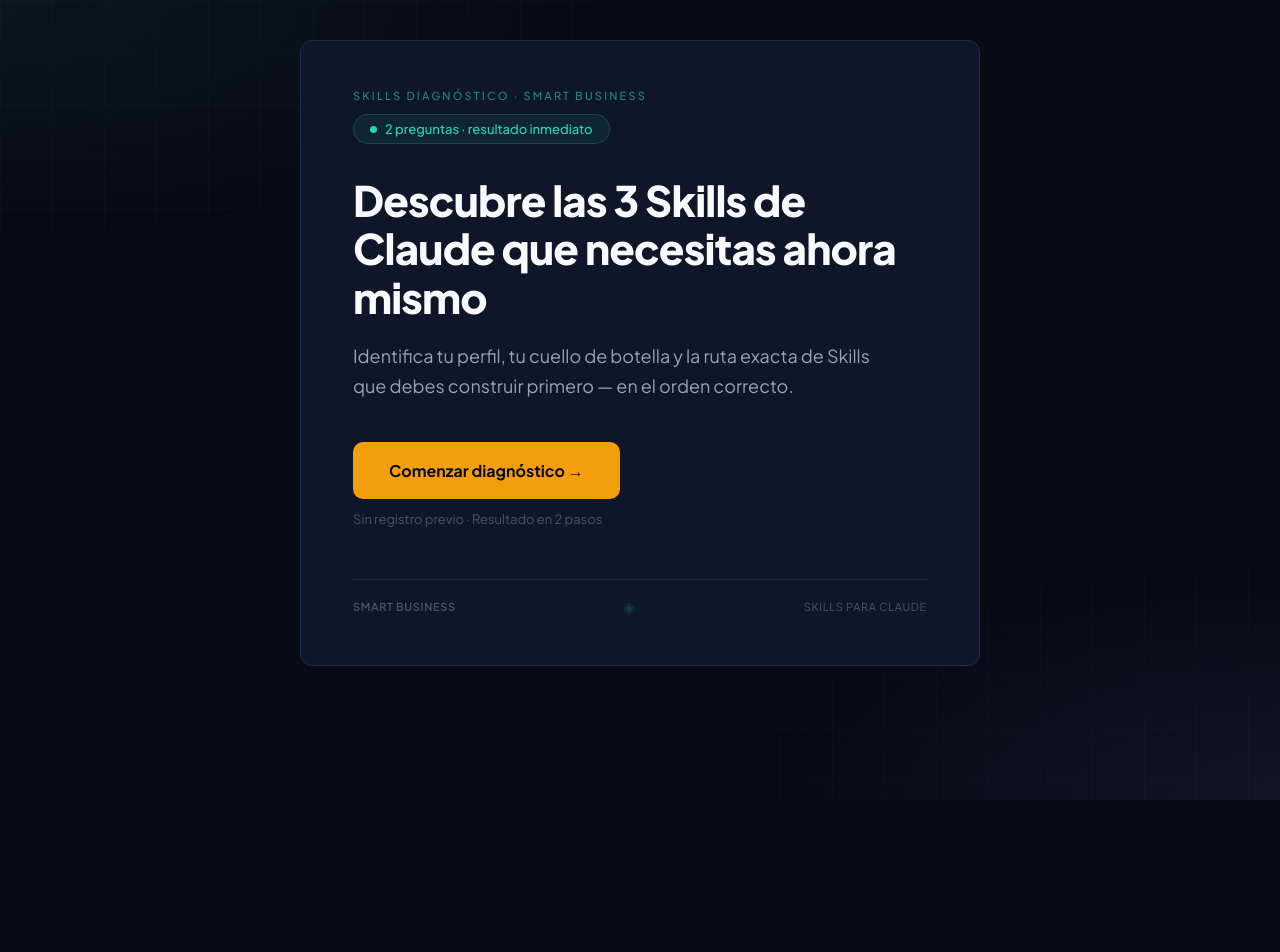
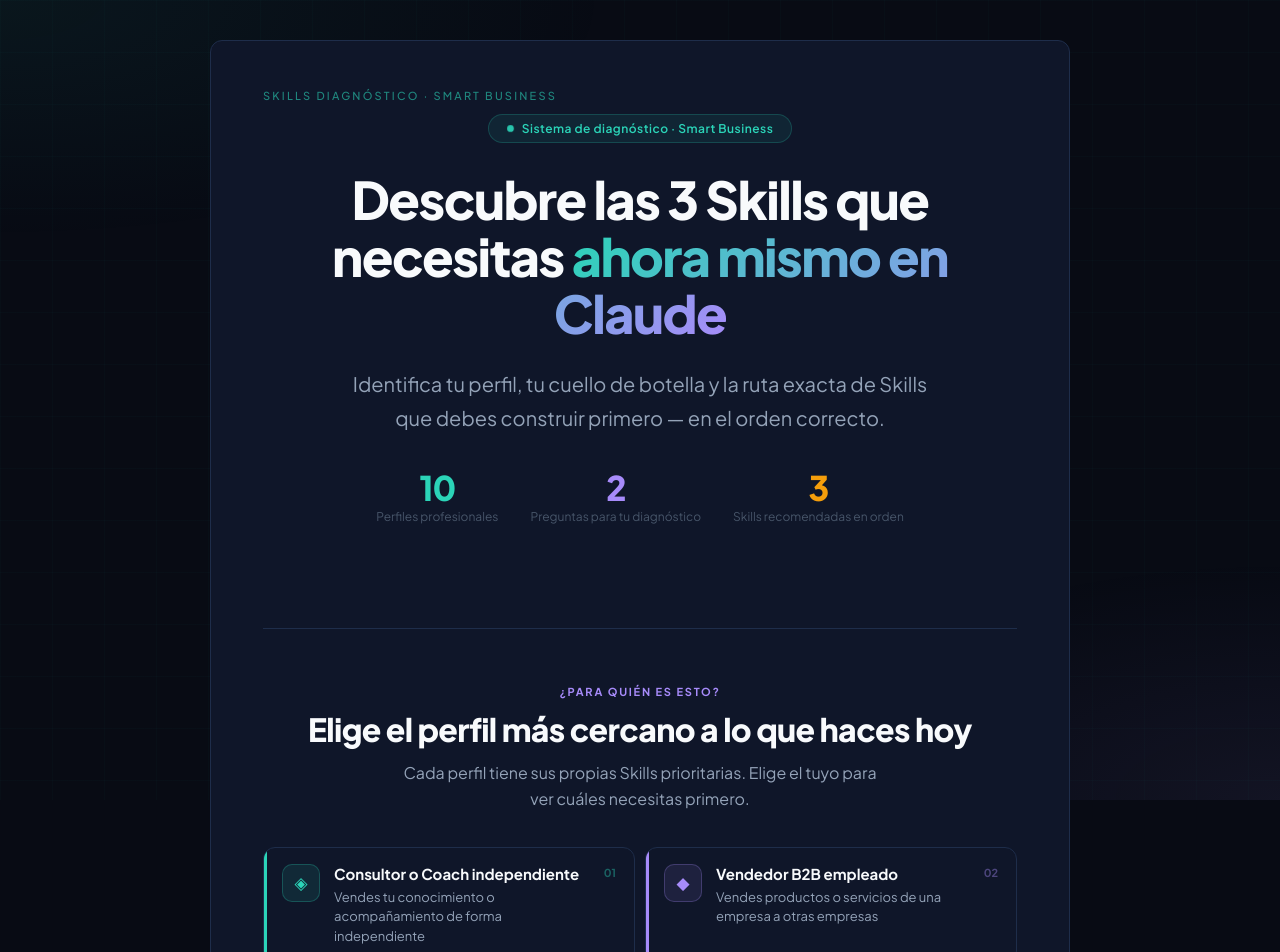
Before and after one commit to smartbizlab/skillsdiagnostic, a React (Vite) app: page / in a window 1280 px wide. Shown: the top 952 px of the page. Before the commit the page ends 800 px from the top, so only its background shows below. Built offline with nearby package versions, Linux system fonts and the light colour scheme.

Commit message:
Versión 1.9

```diff
--- a/src/App.jsx
+++ b/src/App.jsx
@@ -518,7 +518,7 @@
       {/* CARD */}
       <div style={{
         width:"100%",
-        maxWidth: isMobile ? "100%" : "680px",
+        maxWidth: isMobile ? "100%" : (paso === 0 ? "860px" : "680px"),
         background: isMobile ? C.bg : C.surface,
         border: isMobile ? "none" : `1px solid ${C.border}`,
         borderRadius: isMobile ? 0 : "12px",
@@ -552,57 +552,210 @@
           </div>
         )}
 
-        {/* ══ INTRO ══ */}
+        {/* ══ LANDING PAGE — PASO 0 ══ */}
         {paso === 0 && (
           <div>
+
+            {/* ── HERO ── */}
+            <div style={{
+              textAlign: isMobile ? "left" : "center",
+              paddingBottom: isMobile ? "40px" : "60px",
+              borderBottom: `1px solid ${C.border}`,
+              marginBottom: isMobile ? "40px" : "56px",
+            }}>
+              {/* Badge */}
               <div style={{
                 display:"inline-flex", alignItems:"center", gap:"8px",
                 background:"rgba(43,212,184,0.08)", border:"1px solid rgba(43,212,184,0.2)",
-              borderRadius:"100px", padding:"6px 16px",
-              marginBottom: isMobile?"24px":"32px",
+                borderRadius:"100px", padding:"6px 18px",
+                marginBottom: isMobile?"20px":"28px",
               }}>
-              <span style={{ width:7, height:7, borderRadius:"50%", background:C.teal, display:"inline-block", flexShrink:0 }}/>
-              <span style={{ fontSize: isMobile?"12px":"13px", color:C.teal, fontFamily:font, fontWeight:500 }}>
-                2 preguntas · resultado inmediato
+                <span style={{ width:7, height:7, borderRadius:"50%", background:C.teal, display:"inline-block", flexShrink:0, animation:"pulse 2s ease-in-out infinite" }}/>
+                <span style={{ fontSize:"12px", color:C.teal, fontFamily:font, fontWeight:600, letterSpacing:"0.04em" }}>
+                  Sistema de diagnóstico · Smart Business
                 </span>
               </div>
 
+              {/* H1 */}
               <h1 style={{
-              fontSize: isMobile?"28px":"42px",
-              fontFamily:font, fontWeight:800, lineHeight:1.15,
-              marginBottom: isMobile?"16px":"20px",
-              color:"#f8fafc", letterSpacing:"-0.02em",
+                fontSize: isMobile?"30px":"52px",
+                fontFamily:font, fontWeight:800, lineHeight:1.1,
+                marginBottom: isMobile?"18px":"24px",
+                color:"#f8fafc", letterSpacing:"-0.03em",
+                maxWidth:"780px",
+                marginLeft:"auto", marginRight:"auto",
               }}>
-              Descubre las 3 Skills de Claude que necesitas ahora mismo
+                Descubre las 3 Skills que necesitas{" "}
+                <span style={{
+                  background:"linear-gradient(135deg, #2bd4b8, #a78bfa)",
+                  WebkitBackgroundClip:"text", WebkitTextFillColor:"transparent",
+                  backgroundClip:"text",
+                }}>
+                  ahora mismo en Claude
+                </span>
               </h1>
 
+              {/* Subtitle */}
               <p style={{
-              fontSize: isMobile?"16px":"18px",
+                fontSize: isMobile?"16px":"20px",
                 lineHeight:1.7, color:C.sub, fontFamily:font,
-              marginBottom: isMobile?"32px":"40px", maxWidth:"520px",
+                maxWidth:"580px",
+                marginLeft:"auto", marginRight:"auto",
+                marginBottom: isMobile?"28px":"36px",
               }}>
                 Identifica tu perfil, tu cuello de botella y la ruta exacta de Skills que debes construir primero — en el orden correcto.
               </p>
 
+              {/* Stats row */}
+              <div style={{
+                display:"flex", gap: isMobile?"16px":"32px",
+                justifyContent: isMobile?"flex-start":"center",
+                flexWrap:"wrap",
+                marginBottom: isMobile?"32px":"44px",
+              }}>
+                {[
+                  { num:"10", label:"Perfiles profesionales" },
+                  { num:"2",  label:"Preguntas para tu diagnóstico" },
+                  { num:"3",  label:"Skills recomendadas en orden" },
+                ].map((s,i)=>(
+                  <div key={i} style={{ textAlign:"center" }}>
+                    <div style={{
+                      fontSize: isMobile?"26px":"34px", fontWeight:800,
+                      fontFamily:font, letterSpacing:"-0.03em",
+                      color: i===0 ? C.teal : i===1 ? C.violet : C.amber,
+                      lineHeight:1,
+                    }}>{s.num}</div>
+                    <div style={{ fontSize:"12px", color:C.muted, fontFamily:font, marginTop:"4px" }}>{s.label}</div>
+                  </div>
+                ))}
+              </div>
+            </div>
+
+            {/* ── PERFILES ── */}
+            <div style={{ marginBottom: isMobile?"40px":"56px" }}>
+              <div style={{
+                fontSize:"11px", color:C.violet, letterSpacing:"0.16em",
+                fontFamily:font, fontWeight:700, textTransform:"uppercase",
+                marginBottom:"12px",
+                textAlign: isMobile?"left":"center",
+              }}>
+                ¿Para quién es esto?
+              </div>
+              <h2 style={{
+                fontSize: isMobile?"22px":"32px",
+                fontFamily:font, fontWeight:800, color:"#f8fafc",
+                lineHeight:1.2, letterSpacing:"-0.02em",
+                marginBottom: isMobile?"8px":"12px",
+                textAlign: isMobile?"left":"center",
+              }}>
+                Elige el perfil más cercano a lo que haces hoy
+              </h2>
+              <p style={{
+                fontSize: isMobile?"14px":"16px", color:C.sub,
+                fontFamily:font, lineHeight:1.6,
+                marginBottom: isMobile?"24px":"36px",
+                textAlign: isMobile?"left":"center",
+                maxWidth:"480px",
+                marginLeft:"auto", marginRight:"auto",
+              }}>
+                Cada perfil tiene sus propias Skills prioritarias. Elige el tuyo para ver cuáles necesitas primero.
+              </p>
+
+              {/* Grid de perfiles — 2 cols desktop, 1 col mobile */}
+              <div style={{
+                display:"grid",
+                gridTemplateColumns: isMobile ? "1fr" : "1fr 1fr",
+                gap:"10px",
+              }}>
+                {PERFILES.map((p, i)=>{
+                  const accentColor = i % 3 === 0 ? C.teal : i % 3 === 1 ? C.violet : C.amber;
+                  const accentRgb   = i % 3 === 0 ? "43,212,184" : i % 3 === 1 ? "167,139,250" : "245,158,11";
+                  return (
+                    <div
+                      key={p.id}
+                      style={{
+                        background: C.surface,
+                        border:`1.5px solid ${C.border}`,
+                        borderRadius:"12px",
+                        padding:"16px 18px",
+                        display:"flex", gap:"14px", alignItems:"flex-start",
+                        position:"relative", overflow:"hidden",
+                      }}
+                    >
+                      {/* Accent bar */}
+                      <div style={{
+                        position:"absolute", top:0, left:0,
+                        width:"3px", height:"100%",
+                        background: accentColor, borderRadius:"12px 0 0 12px",
+                      }}/>
+                      {/* Icon */}
+                      <div style={{
+                        width:38, height:38, borderRadius:"10px", flexShrink:0,
+                        background:`rgba(${accentRgb},0.1)`,
+                        border:`1px solid rgba(${accentRgb},0.25)`,
+                        display:"flex", alignItems:"center", justifyContent:"center",
+                        fontSize:"17px", color: accentColor,
+                      }}>{p.icon}</div>
+                      {/* Text */}
+                      <div style={{ flex:1, minWidth:0 }}>
+                        <div style={{
+                          fontSize: isMobile?"14px":"15px", fontWeight:700,
+                          color:"#f8fafc", fontFamily:font, marginBottom:"4px",
+                          lineHeight:1.3,
+                        }}>{p.titulo}</div>
+                        <div style={{
+                          fontSize: isMobile?"12px":"13px", color:C.sub,
+                          fontFamily:font, lineHeight:1.5,
+                        }}>{p.desc}</div>
+                      </div>
+                      {/* Number */}
+                      <div style={{
+                        fontSize:"11px", color:`rgba(${accentRgb},0.4)`,
+                        fontFamily:font, fontWeight:700, flexShrink:0,
+                        alignSelf:"flex-start", marginTop:"2px",
+                      }}>0{i+1}</div>
+                    </div>
+                  );
+                })}
+              </div>
+            </div>
+
+            {/* ── CTA FINAL ── */}
+            <div style={{
+              textAlign: isMobile ? "left" : "center",
+              paddingTop: isMobile?"0":"8px",
+            }}>
+              <p style={{
+                fontSize: isMobile?"14px":"16px", color:C.sub,
+                fontFamily:font, marginBottom:"20px", lineHeight:1.6,
+                maxWidth:"420px",
+                marginLeft:"auto", marginRight:"auto",
+              }}>
+                El diagnóstico toma menos de 2 minutos. Sin registro previo.
+              </p>
               <button
                 onClick={()=>go(1)}
                 onMouseEnter={()=>setHov("start")}
                 onMouseLeave={()=>setHov(null)}
                 style={{
                   background: hov==="start" ? "#d97706" : C.amber,
-                color:"#080b14", border:"none", borderRadius:"10px",
-                padding: isMobile?"16px 28px":"18px 36px",
-                fontSize: isMobile?"15px":"16px",
-                fontFamily:font, fontWeight:700, cursor:"pointer",
-                transition:"background 0.18s ease",
+                  color:"#080b14", border:"none", borderRadius:"12px",
+                  padding: isMobile?"18px 28px":"20px 48px",
+                  fontSize: isMobile?"16px":"18px",
+                  fontFamily:font, fontWeight:800, cursor:"pointer",
+                  transition:"all 0.18s ease",
                   width: isMobile?"100%":"auto",
+                  boxShadow: hov==="start" ? "0 8px 32px rgba(245,158,11,0.35)" : "0 4px 20px rgba(245,158,11,0.2)",
+                  letterSpacing:"-0.01em",
                 }}
               >
                 Comenzar diagnóstico →
               </button>
-            <p style={{ marginTop:"12px", fontSize:"13px", color:C.muted, fontFamily:font }}>
-              Sin registro previo · Resultado en 2 pasos
+              <p style={{ marginTop:"14px", fontSize:"12px", color:C.muted, fontFamily:font }}>
+                Sin registro · Sin formularios previos · Resultado inmediato
               </p>
+            </div>
+
           </div>
         )}
 
@@ -960,6 +1113,7 @@
         button { -webkit-tap-highlight-color:transparent; }
         button:focus-visible { outline:2px solid rgba(43,212,184,0.5); outline-offset:2px; }
         @media (max-width:639px) { body { overflow-x:hidden; } }
+        @keyframes pulse { 0%,100%{opacity:1;transform:scale(1)} 50%{opacity:0.5;transform:scale(0.8)} }
       `}</style>
     </div>
   );
```
Lines whose indentation alone changed are shown as unchanged.
